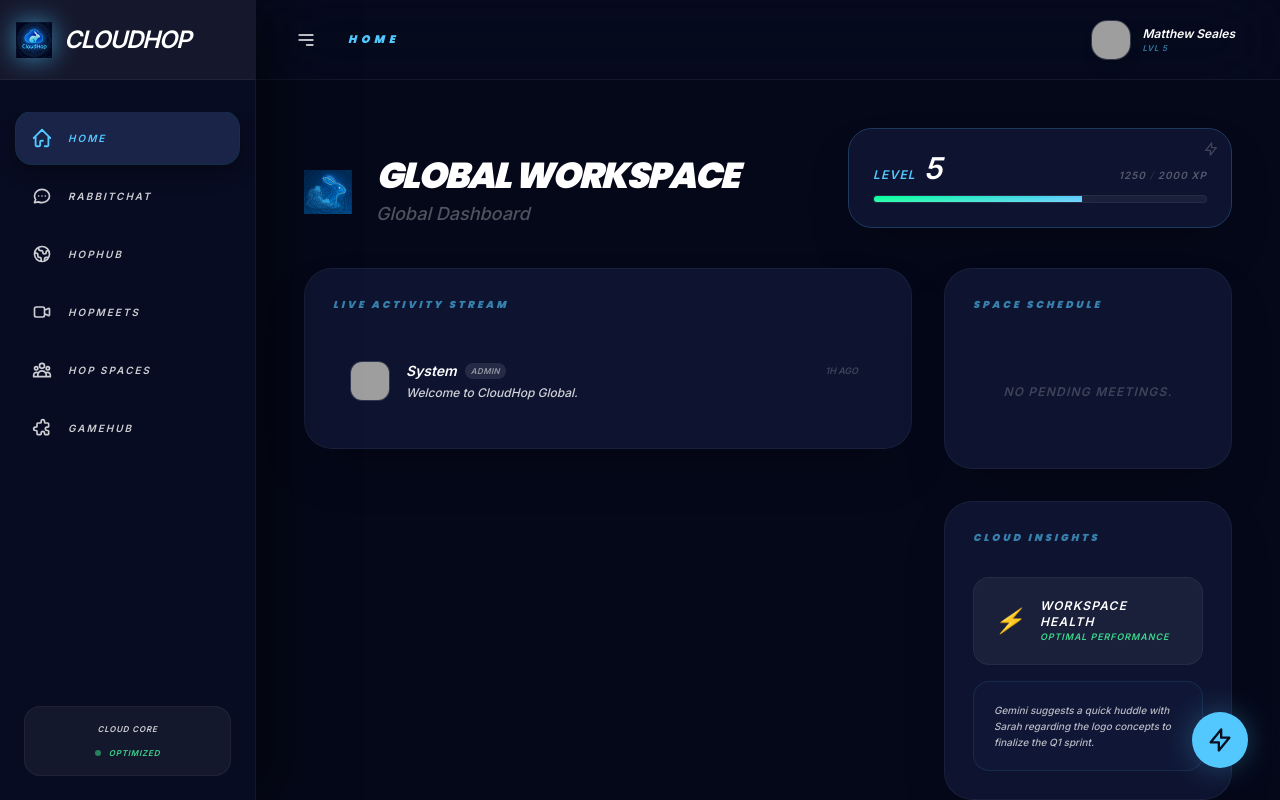
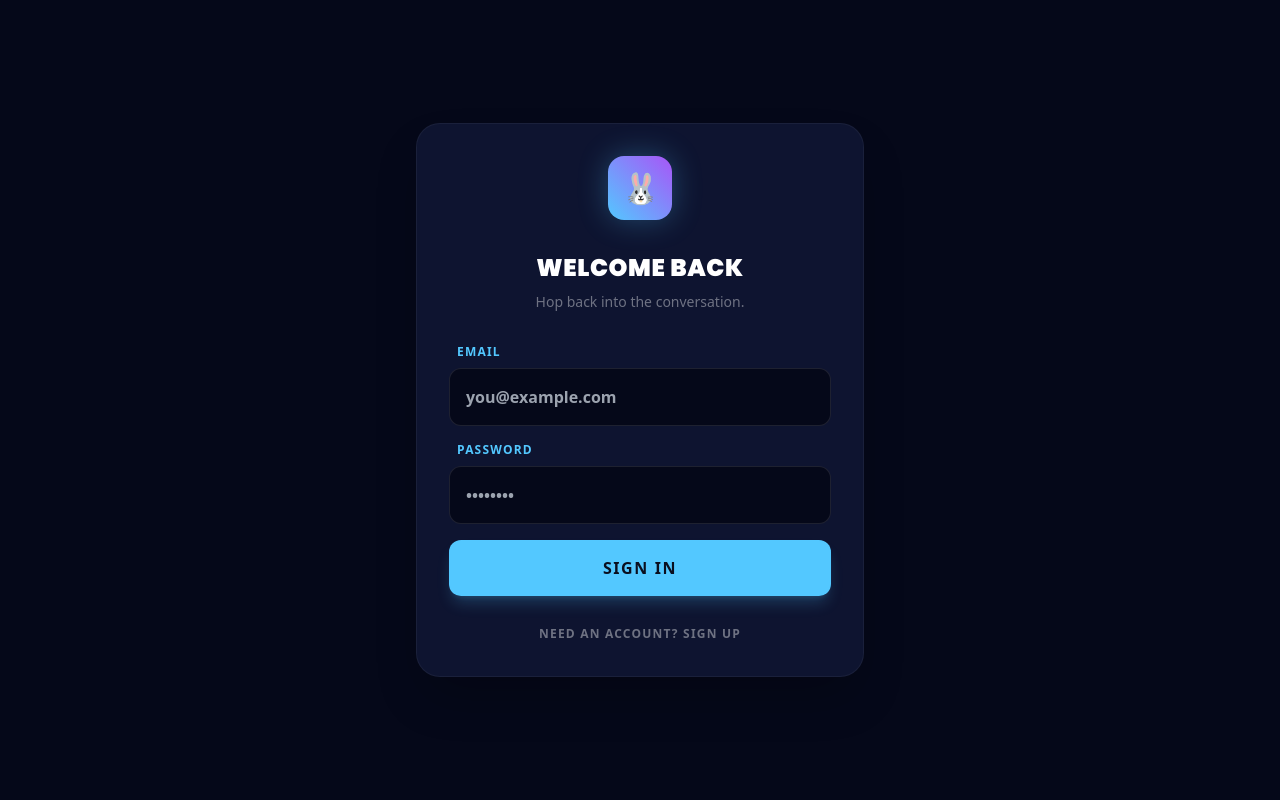
Before and after one commit to Rabit1975/CloudHop-2.0, a React (Vite) app: page / in a window 1280 px wide. Both pictures are taken after a click on the button "Get Started Free". Built offline with nearby package versions, Linux system fonts and the light colour scheme; grey boxes are pictures that could not be loaded.

Commit message:
integrated Supabase Auth into RabbitChat

```diff
--- a/App.tsx
+++ b/App.tsx
@@ -1,6 +1,6 @@
 
 // CloudHop 2.0 - Main Entry
-import React, { useState } from 'react';
+import React, { useState, useEffect } from 'react';
 import { View, User } from './src/types';
 import LandingPage from './src/components/LandingPage';
 import Dashboard from './src/components/Dashboard';
@@ -13,33 +13,76 @@ import Profile from './src/components/Profile';
 import Settings from './src/components/Settings';
 import AITools from './src/components/AITools';
 import Layout from './src/components/Layout';
+import Auth from './src/components/Auth';
+import { supabase } from './src/lib/supabaseClient';
+import { Session } from '@supabase/supabase-js';
 
 import { SpaceProvider } from './src/contexts/SpaceContext';
 
 const App: React.FC = () => {
   const [view, setView] = useState<View>(View.SPECTRUM);
+  const [session, setSession] = useState<Session | null>(null);
+  const [showAuth, setShowAuth] = useState(false);
   const [user, setUser] = useState<User | null>(null);
 
+  useEffect(() => {
+    supabase.auth.getSession().then(({ data: { session } }) => {
+      setSession(session);
+      if (session) {
+          // If already logged in, go to dashboard
+          setView(View.DASHBOARD);
+          // Fetch user profile from public.users to populate local user state if needed
+          // For now, we rely on components fetching their own data, but we can set a basic user object
+          setUser({
+              id: session.user.id,
+              name: session.user.email?.split('@')[0] || 'Rabbit',
+              avatar: `https://api.dicebear.com/7.x/avataaars/svg?seed=${session.user.id}`,
+              level: 1,
+              xp: 0
+          });
+      }
+    });
+
+    const {
+      data: { subscription },
+    } = supabase.auth.onAuthStateChange((_event, session) => {
+      setSession(session);
+      if (session) {
+          setUser({
+              id: session.user.id,
+              name: session.user.email?.split('@')[0] || 'Rabbit',
+              avatar: `https://api.dicebear.com/7.x/avataaars/svg?seed=${session.user.id}`,
+              level: 1,
+              xp: 0
+          });
+          setView(View.DASHBOARD);
+          setShowAuth(false);
+      } else {
+          setUser(null);
+          setView(View.SPECTRUM);
+      }
+    });
+
+    return () => subscription.unsubscribe();
+  }, []);
+
   const handleStart = () => {
-    setUser({
-      id: 'u1',
-      name: 'Matthew Seales',
-      avatar: 'https://api.dicebear.com/7.x/avataaars/svg?seed=Matthew',
-      level: 5,
-      xp: 1250
-    });
-    setView(View.DASHBOARD);
+    if (session) {
+        setView(View.DASHBOARD);
+    } else {
+        setShowAuth(true);
+    }
   };
 
-  const handleLogout = () => {
-    setUser(null);
+  const handleLogout = async () => {
+    await supabase.auth.signOut();
     setView(View.SPECTRUM);
   };
 
   const content = (() => {
     switch (view) {
       case View.DASHBOARD: return <Dashboard onNavigate={setView} />;
-      case View.CHAT: return <Chat />;
+      case View.CHAT: return <Chat userId={session?.user.id} />; // Pass userId to Chat
       case View.WORLD: return <Communities />;
       case View.MEETINGS: return <Meetings user={user} onNavigate={setView} />;
       case View.CORE: return <Spaces onNavigate={setView} />;
@@ -49,6 +92,10 @@ const App: React.FC = () => {
       default: return <Dashboard onNavigate={setView} />;
     }
   })();
+
+  if (showAuth && !session) {
+      return <Auth onAuthSuccess={() => setShowAuth(false)} />;
+  }
 
   if (view === View.SPECTRUM) {
     return <LandingPage onStart={handleStart} />;
--- /dev/null
+++ b/src/components/Auth.tsx
@@ -0,0 +1,113 @@
+import React, { useState } from 'react';
+import { supabase } from '../lib/supabaseClient';
+
+interface AuthProps {
+  onAuthSuccess: () => void;
+}
+
+const Auth: React.FC<AuthProps> = ({ onAuthSuccess }) => {
+  const [loading, setLoading] = useState(false);
+  const [email, setEmail] = useState('');
+  const [password, setPassword] = useState('');
+  const [isSignUp, setIsSignUp] = useState(false);
+  const [error, setError] = useState<string | null>(null);
+
+  const handleAuth = async (e: React.FormEvent) => {
+    e.preventDefault();
+    setLoading(true);
+    setError(null);
+
+    try {
+      if (isSignUp) {
+        const { error } = await supabase.auth.signUp({
+          email,
+          password,
+        });
+        if (error) throw error;
+        // For simple email/pass, we might want to auto-login or alert to check email
+        alert('Check your email for the confirmation link!');
+      } else {
+        const { error } = await supabase.auth.signInWithPassword({
+          email,
+          password,
+        });
+        if (error) throw error;
+        onAuthSuccess();
+      }
+    } catch (err: any) {
+      setError(err.message);
+    } finally {
+      setLoading(false);
+    }
+  };
+
+  return (
+    <div className="flex flex-col items-center justify-center min-h-screen bg-[#050819] p-4 font-sans text-white">
+      <div className="w-full max-w-md p-8 bg-[#0E1430] rounded-3xl border border-white/5 shadow-2xl animate-fade-in">
+        <div className="flex justify-center mb-8">
+            <div className="w-16 h-16 bg-gradient-to-tr from-[#53C8FF] to-purple-500 rounded-2xl flex items-center justify-center shadow-[0_0_30px_rgba(83,200,255,0.3)]">
+                <span className="text-3xl">🐰</span>
+            </div>
+        </div>
+
+        <h2 className="text-2xl font-black text-center mb-2 uppercase tracking-wide">
+          {isSignUp ? 'Join RabbitChat' : 'Welcome Back'}
+        </h2>
+        <p className="text-center text-white/40 text-sm mb-8 font-medium">
+          {isSignUp ? 'Create your identity.' : 'Hop back into the conversation.'}
+        </p>
+
+        <form onSubmit={handleAuth} className="space-y-4">
+          <div>
+            <label className="text-xs font-black uppercase tracking-widest text-[#53C8FF] ml-2 mb-2 block">Email</label>
+            <input
+              type="email"
+              value={email}
+              onChange={(e) => setEmail(e.target.value)}
+              className="w-full bg-[#050819] border border-white/10 rounded-xl p-4 text-white focus:border-[#53C8FF] outline-none font-bold transition-all"
+              placeholder="you@example.com"
+              required
+            />
+          </div>
+
+          <div>
+            <label className="text-xs font-black uppercase tracking-widest text-[#53C8FF] ml-2 mb-2 block">Password</label>
+            <input
+              type="password"
+              value={password}
+              onChange={(e) => setPassword(e.target.value)}
+              className="w-full bg-[#050819] border border-white/10 rounded-xl p-4 text-white focus:border-[#53C8FF] outline-none font-bold transition-all"
+              placeholder="••••••••"
+              required
+            />
+          </div>
+
+          {error && (
+            <div className="p-3 bg-red-500/10 border border-red-500/20 rounded-xl text-red-400 text-xs font-bold text-center">
+              {error}
+            </div>
+          )}
+
+          <button
+            type="submit"
+            disabled={loading}
+            className="w-full py-4 bg-[#53C8FF] text-[#0A0F1F] rounded-xl font-black uppercase tracking-widest hover:scale-[1.02] transition-transform shadow-lg shadow-[#53C8FF]/20 disabled:opacity-50 disabled:cursor-not-allowed"
+          >
+            {loading ? 'Processing...' : (isSignUp ? 'Sign Up' : 'Sign In')}
+          </button>
+        </form>
+
+        <div className="mt-6 text-center">
+          <button
+            onClick={() => setIsSignUp(!isSignUp)}
+            className="text-xs text-white/40 hover:text-[#53C8FF] font-bold uppercase tracking-widest transition-colors"
+          >
+            {isSignUp ? 'Already have an account? Sign In' : 'Need an account? Sign Up'}
+          </button>
+        </div>
+      </div>
+    </div>
+  );
+};
+
+export default Auth;
--- a/src/components/Chat.tsx
+++ b/src/components/Chat.tsx
@@ -7,18 +7,15 @@ import RabbitSettings from './RabbitSettings';
 import { useWebRTC } from '../hooks/useWebRTC';
 import { supabase } from '../lib/supabaseClient';
 
-const Chat: React.FC = () => {
+interface ChatProps {
+    userId?: string;
+}
+
+const Chat: React.FC<ChatProps> = ({ userId = '' }) => {
   const [activeTab, setActiveTab] = useState<'messages' | 'ai'>('messages');
   const [isSettingsOpen, setIsSettingsOpen] = useState(false);
 
-  // Create a stable user ID for WebRTC testing and Supabase
-  const [userId] = useState(() => {
-    const stored = sessionStorage.getItem('cloudhop_userid');
-    if (stored) return stored;
-    const newId = crypto.randomUUID(); // Use UUID for Supabase compatibility
-    sessionStorage.setItem('cloudhop_userid', newId);
-    return newId;
-  });
+  // Removed internal userId generation. Using prop.
 
   const {
     callState,
```
